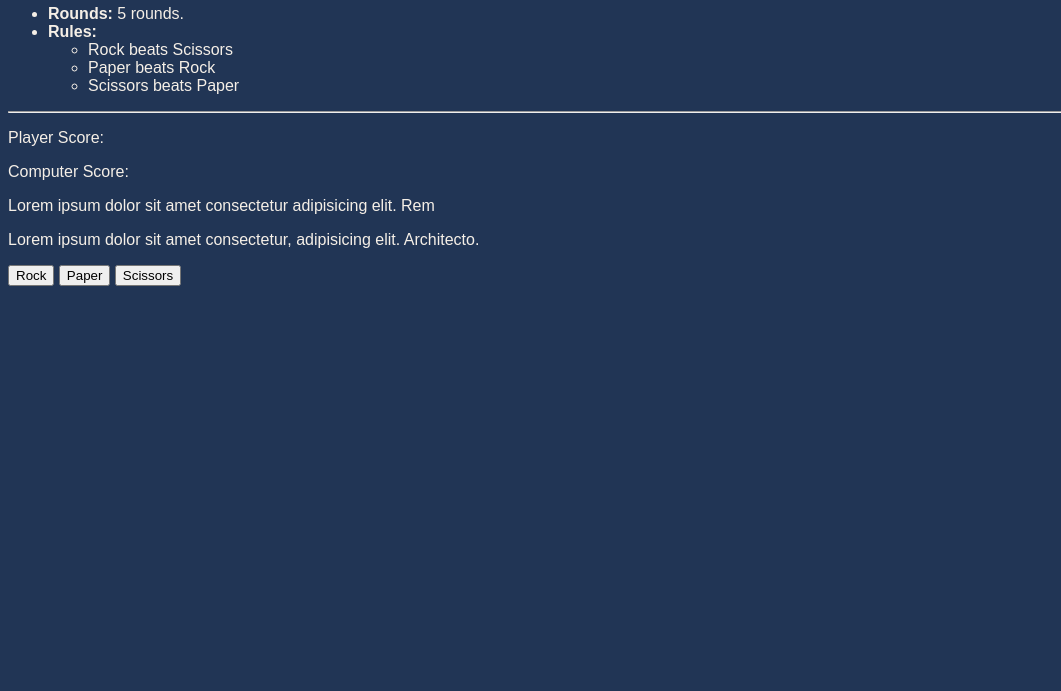
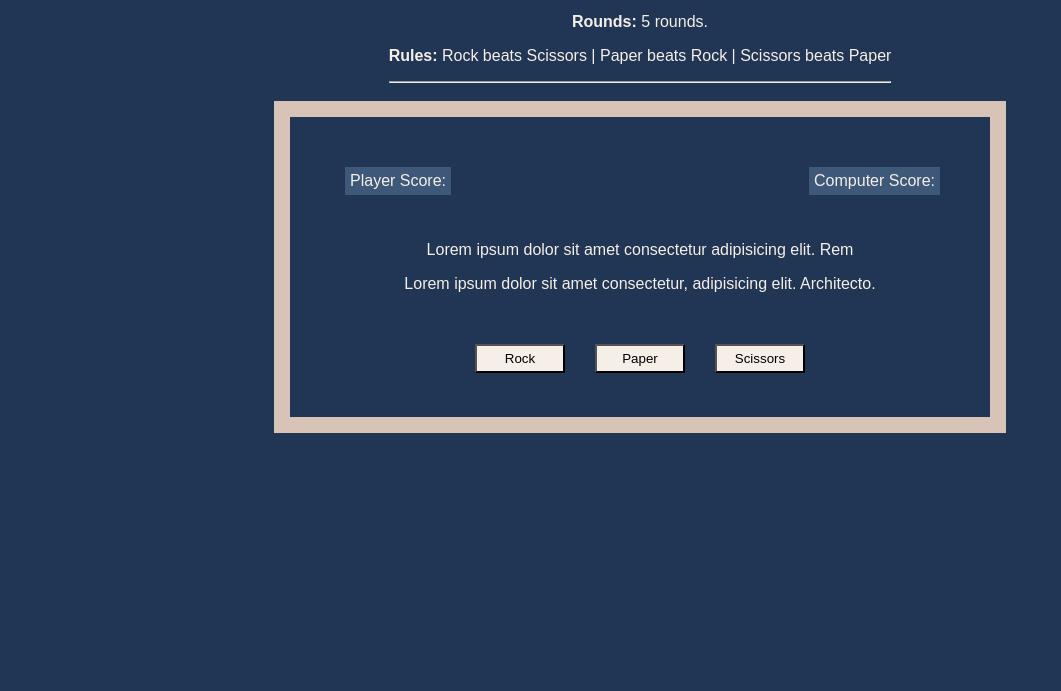
Before and after one commit to malwani9/rock-paper-scissors, a plain HTML site: page index.html in a window 1280 px wide. Shown: the part 109-800 px from the top of the page, without its empty margins (0-1061 px from the left). Drawn offline with Linux system fonts and the light colour scheme.

Commit message:
Add style to index.html page

```diff
--- a/index.html
+++ b/index.html
@@ -9,30 +9,31 @@
 <body>
     <header>
         <h1>RSP Game!</h1>
-        <p id="description">Rock! Paper! Scissors!.</p>
-        <ul>
-            <li><strong>Rounds:</strong> 5 rounds.</li>
-            <li><strong>Rules:</strong>
-                <ul>
-                    <li>Rock beats Scissors</li>
-                    <li>Paper beats Rock</li>
-                    <li>Scissors beats Paper</li>
-                </ul>
-            </li>
-        </ul>
+        <p>Rock! Paper! Scissors!.</p>
+        <p>
+          <strong>Rounds: </strong>5 rounds.
+        </p>
+        <p><strong>Rules: </strong>
+          Rock beats Scissors |
+          Paper beats Rock  |
+          Scissors beats Paper
+        </p>
         <hr>
       </header>
+
     <div id="container">
-      <div id="results">
         <div id="score">
-            <p>Player Score: <span class="score-number"></span></p>
-            <p>Computer Score: <span class="score-number"></span></p>
+          <div id="player">
+            Player Score:  <span class="score-number"></span>
+          </div>
+          <div id="computer">
+            Computer Score: <span class="score-number"></span>
+          </div>
         </div>
         <div id="messages">
             <p id="round-message">Lorem ipsum dolor sit amet consectetur adipisicing elit. Rem</p>
             <p id="Game-message">Lorem ipsum dolor sit amet consectetur, adipisicing elit. Architecto.</p>
         </div>
-      </div>
       <div id="choices">
         <button class="choice-button">Rock</button>
         <button class="choice-button">Paper</button>
--- a/styles.css
+++ b/styles.css
@@ -2,4 +2,60 @@ body{
     background-color: #213555;
     color: #F5EFE7;
     font-family: "IBMPlexMono", Arial, sans-serif;
+    display: flex;
+    flex-direction: column;
+    justify-content: center;
+    align-items: center;
+    gap: 10px;
 }
+
+header h1, header p{
+    text-align: center;
+}
+
+#container{
+    display: flex;
+    flex-direction: column;
+
+    width: 700px;
+    height: 300px;
+    border: 1em solid #D8C4B6;
+}
+
+#score{
+  display: flex;
+  justify-content: space-between;
+  align-items: flex-start;
+  margin-top: 20px;
+  margin-right: 20px;
+  margin-left: 25px;
+  padding: 30px;
+}
+
+#player, #computer{
+    background-color: #3E5879;
+    padding: 5px
+}
+
+#messages{
+    text-align: center;
+    padding-bottom: 35px;
+}
+
+#choices{
+    display: flex;
+    justify-content: center;
+    align-items: center;
+    gap: 30px;
+}
+
+.choice-button{
+    padding: 5px;
+    width: 90px;
+    background-color: #F5EFE7;
+}
+
+.choice-button:hover{
+    background-color: #D8C4B6;
+    cursor: pointer;
+}
```
